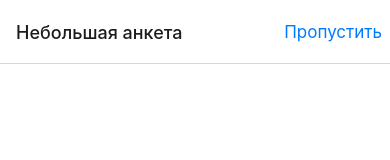
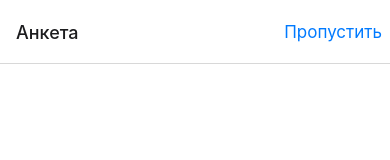
Before and after one commit to fedek1324/Wave, a React Native app: screen / in a window 390 px wide. Shown: the top 160 px of the page. Built offline with nearby package versions, Linux system fonts and the light colour scheme.

Commit message:
compatibility fixed

```diff
--- a/App/config/navigation.js
+++ b/App/config/navigation.js
@@ -1,7 +1,6 @@
 import React from "react";
 import { NavigationContainer } from "@react-navigation/native";
 import { createStackNavigator } from "@react-navigation/stack";
-import { Text, TouchableOpacity } from "react-native";
 
 import Loading from "../screens/Loading";
 import Welcome from "../screens/Welcome";
@@ -21,14 +20,17 @@ const MainStackScreen = () => (
     <MainStack.Screen
       name="Welcome"
       component={Welcome}
-      options={{ headerShown: false }}
+      options={{
+        headerShown: false,
+        title: "Приветствие",
+      }}
     />
     <MainStack.Screen
       name="Quiz"
       component={Quiz}
       options={{
         headerShown: true,
-        title: "Небольшая анкета",
+        title: "Анкета",
         headerRight: () => (
           <HeaderButton text="Пропустить" onPress={() => console.log("Skip")} />
         ),
--- a/App/constants/fonts.js
+++ b/App/constants/fonts.js
@@ -1,5 +1,3 @@
-import colors from "./colors";
-
 export default {
   regularBody: {
     fontWeight: "regular",
```
